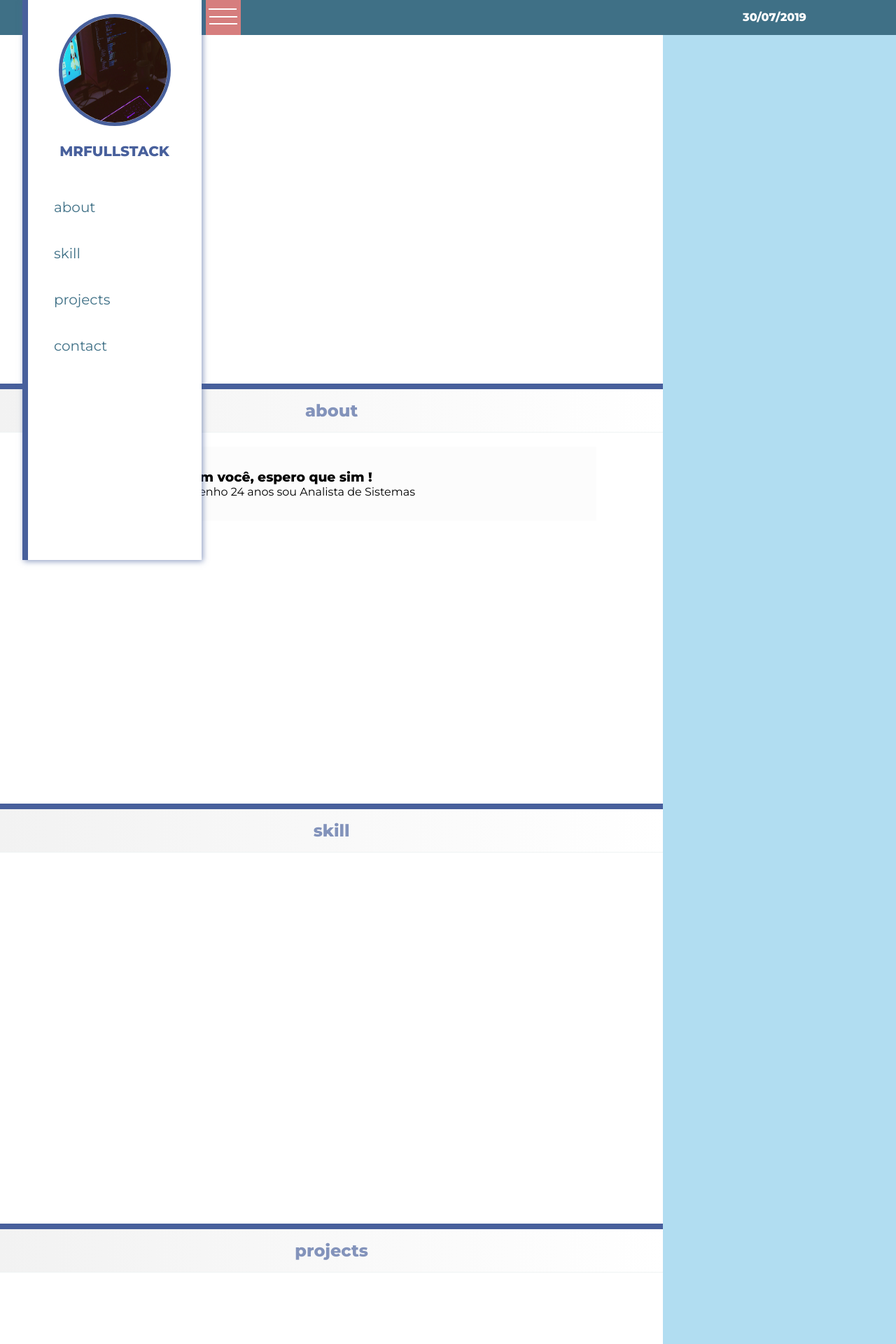
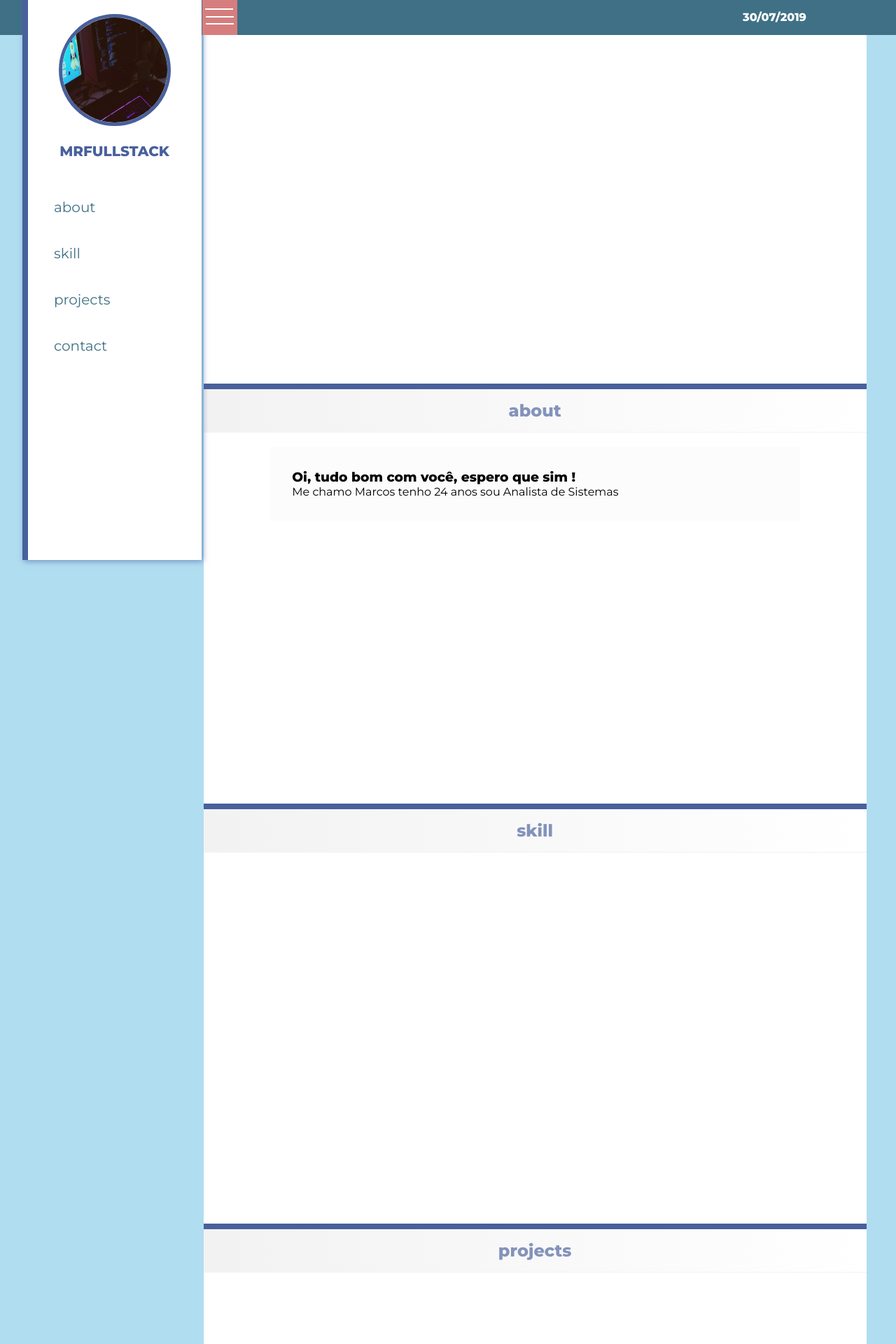
Before and after one commit to Mr-Fullstack/mrfullstacksite, a PHP site: page / in a window 1280 px wide. Shown: the top 1920 px of the page at 70% size. Run offline with PHP 8.4, Linux system fonts and the light colour scheme.

Commit message:
Add files via upload

```diff
--- a/script.js
+++ b/script.js
@@ -29,11 +29,15 @@ function menuClick(){
     btn.style.backgroundColor="#7ed684";
   }else{
     aside.style.transform="translate(0px,0px)";
-    if(width>=730){
+    if(width>=1281){
     btn.style.left= "27.3%";
     content.style.width="70%";
     content.style.left="27.3%";
-   }else{
+   }else if(width<=1280){
+    btn.style.left= "22.6%";
+    content.style.width="74%";
+    content.style.left="22.7%";
+   }if(width <720){
     btn.style.left= "70%";
    }
     open=true;
@@ -81,7 +85,6 @@ if ( link.length == 1 ) {
 
 for (menu of menus){
 
-
   menu.onclick=function(menu){
 
     if ( width <= 720){
--- a/style.css
+++ b/style.css
@@ -263,11 +263,11 @@ li:hover:after{
    }
 
    button{
-    left:  23%;
+    left:  22.6%;
    }
    .content{
      width: 74%;
-     left: 0;
+     left: 22.7%;;
    }
 }
 
@@ -302,9 +302,13 @@ li:hover:after{
 
 @media only screen and (max-width:720px) {
   nav{
-    overflow: scroll;
+    overflow-y: scroll;
   }
-  .content{
-    width:100% ;
+  button{
+    left:  70%;
+   }
+   .content{
+     width: 100%;
+     left: 0;
    }
 }
```
Also changed, not shown: README.md, index.html (line endings or trailing spaces).
